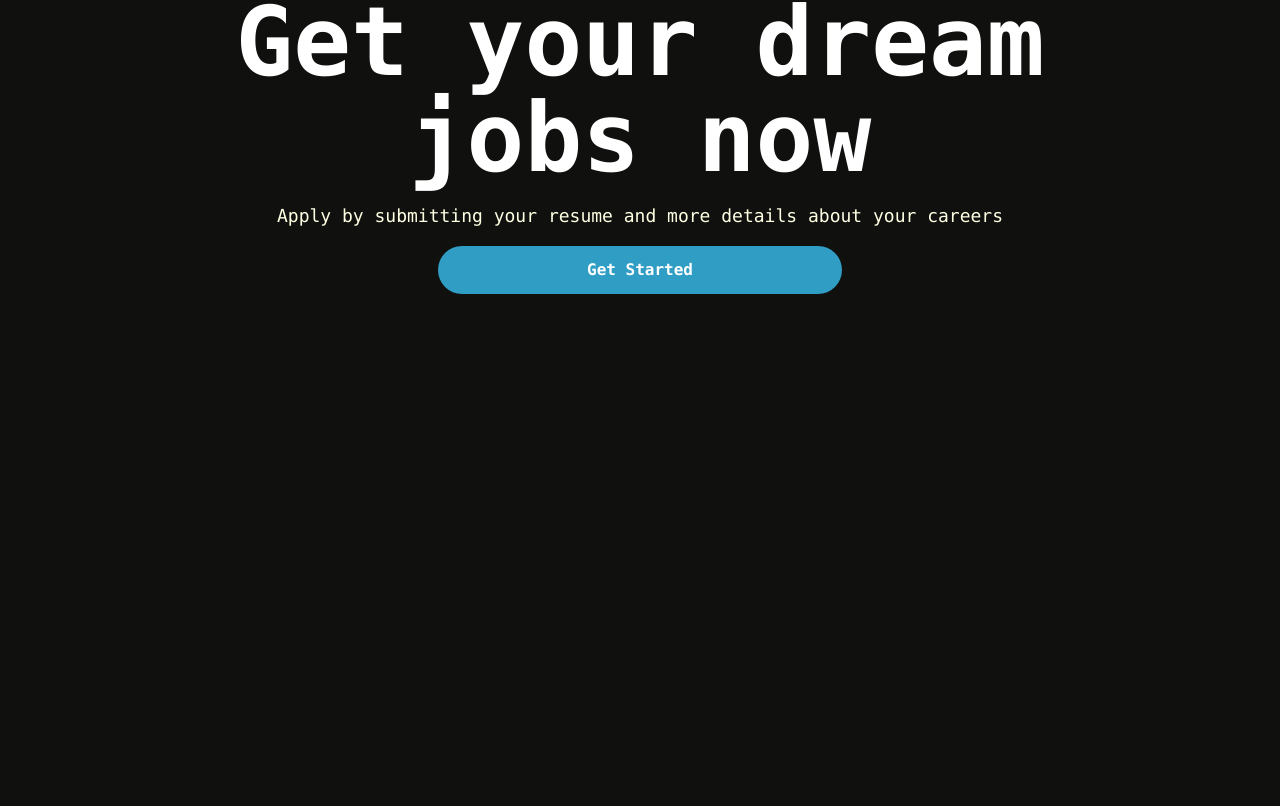
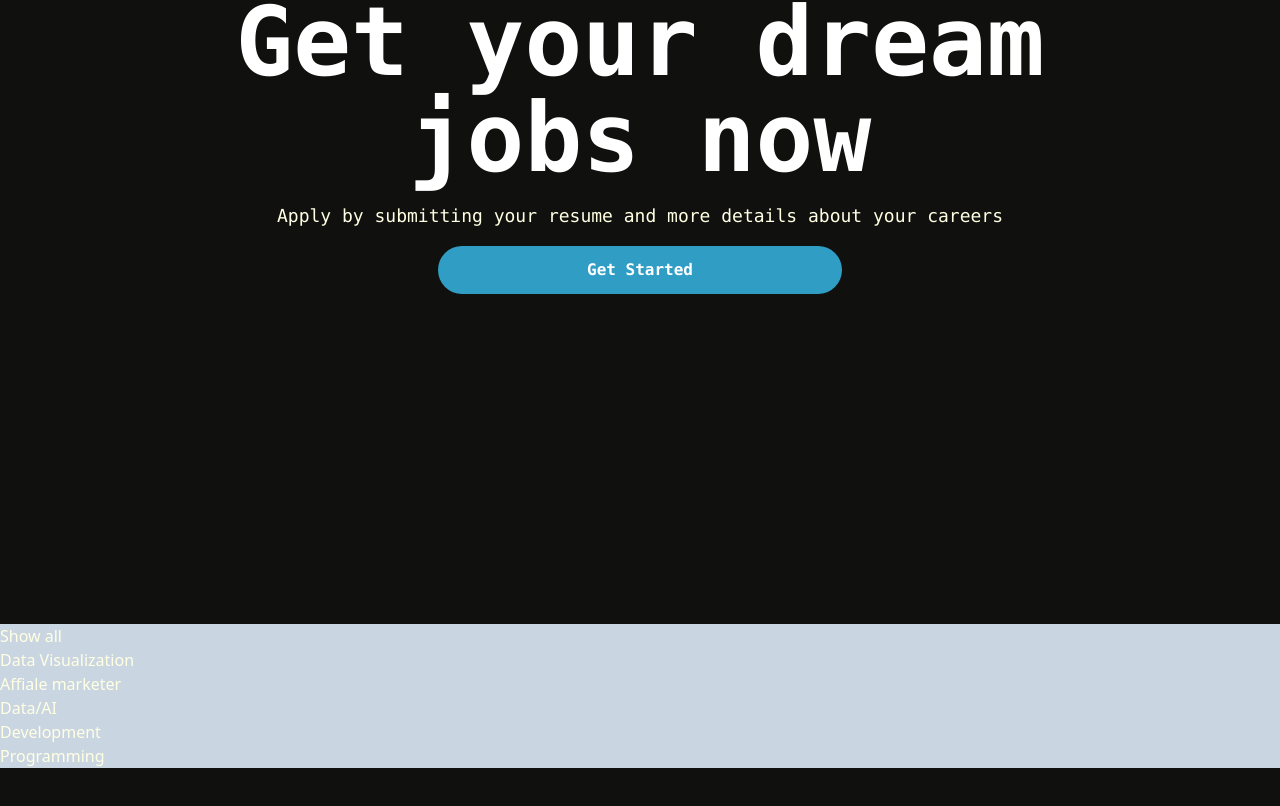
Before and after one commit to tchasinga/jobposter, a Next.js app: page / in a window 1280 px wide. Shown: the part 256-1062 px from the top of the page. Before the commit the page ends 800 px from the top, so only its background shows below. Built offline with nearby package versions, Linux system fonts and the light colour scheme.

Commit message:
feat: enhance Jobs component layout with improved styling and structure

```diff
--- a/app/Pages/Jobs.jsx
+++ b/app/Pages/Jobs.jsx
@@ -2,8 +2,34 @@ import React from 'react'
 
 export default function Jobs() {
   return (
-    <div>
+    <div className='max-w-screen-2xl mx-auto w-full py-20'>
+         <div className='bg-slate-300'>
 
+            <div className=''>
+                <p>Show all</p>
+            </div>
+
+            <div className=''>
+               <p>Data Visualization</p>
+            </div>
+
+            <div className=''>
+               <p>Affiale marketer</p>
+            </div>
+
+            <div className=''>
+               <p>Data/AI</p>
+            </div>
+
+            <div className=''>
+               <p>Development</p>
+            </div>
+
+            <div className=''>
+               <p>Programming</p>
+            </div>
+
+         </div>
     </div>
   )
 }
```
